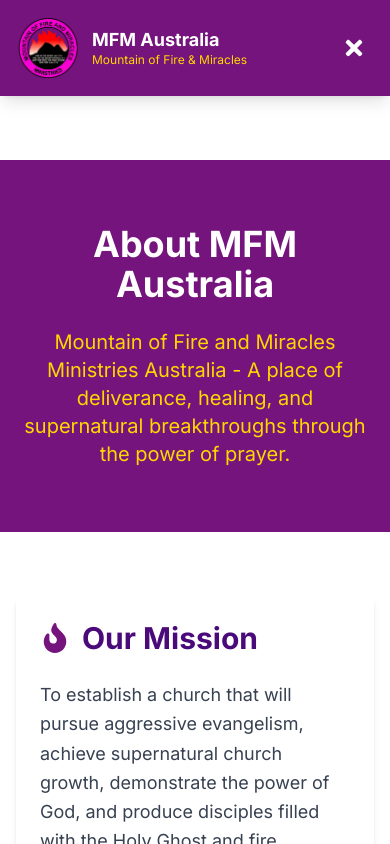
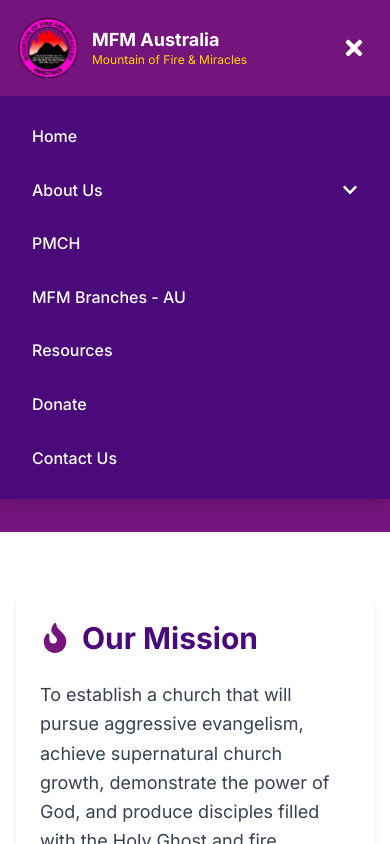
Before and after one commit to MountainofFireAU/homepage, a Next.js app: page /about in a window 390 px wide. Both pictures are taken after a click on the button "Toggle menu". Built offline with nearby package versions, Linux system fonts and the light colour scheme.

Commit message:
fix:lity

```diff
--- a/app/components/Header.tsx
+++ b/app/components/Header.tsx
@@ -101,9 +101,10 @@
         </div>
 
         {/* Mobile Navigation */}
+        {isMenuOpen && (
           <div
             ref={menuRef}
-          className={`lg:hidden mobile-menu bg-mfm-dark shadow-lg ${isMenuOpen ? 'open' : ''}`}
+            className="lg:hidden absolute top-full left-0 right-0 bg-mfm-dark shadow-lg z-40"
           >
             <nav className="py-4 px-4">
               <div className="flex flex-col space-y-1">
@@ -124,8 +125,8 @@
                     About Us
                     {activeDropdown === 'about' ? <FaChevronUp /> : <FaChevronDown />}
                   </button>
-                <div className={`dropdown-content ${activeDropdown === 'about' ? 'open' : ''}`}>
-                  <div className="pl-4 space-y-1 mt-1">
+                  {activeDropdown === 'about' && (
+                    <div className="pl-4 space-y-1 mt-1 border-l-2 border-mfm-secondary ml-4">
                       <Link
                         href="/about/meet-the-go"
                         className="block py-2 px-4 text-mfm-secondary hover:text-white hover:bg-mfm-primary/20 rounded-md transition-colors"
@@ -148,7 +149,7 @@
                         Statement of Belief
                       </Link>
                     </div>
-                </div>
+                  )}
                 </div>
 
                 <Link
@@ -193,6 +194,7 @@
               </div>
             </nav>
           </div>
+        )}
       </div>
     </header>
   )
--- a/app/globals.css
+++ b/app/globals.css
@@ -53,48 +53,11 @@
 
 /* Mobile navigation improvements */
 @media (max-width: 1023px) {
-  /* Ensure mobile menu is properly positioned and closes */
-  .mobile-menu {
-    position: fixed;
-    top: 100%;
-    left: 0;
-    right: 0;
-    z-index: 40;
-    transform: translateY(-100%);
-    transition: transform 0.3s ease-in-out, opacity 0.3s ease-in-out;
-    opacity: 0;
-    visibility: hidden;
-  }
-
-  .mobile-menu.open {
-    transform: translateY(0);
-    opacity: 1;
-    visibility: visible;
-  }
-
   /* Improve touch targets */
   .nav-link {
     min-height: 44px;
     display: flex;
     align-items: center;
-  }
-
-  /* Better dropdown animations */
-  .dropdown-content {
-    transition: all 0.3s cubic-bezier(0.4, 0, 0.2, 1);
-    max-height: 0;
-    opacity: 0;
-    overflow: hidden;
-  }
-
-  .dropdown-content.open {
-    max-height: 200px;
-    opacity: 1;
-  }
-
-  /* Ensure menu closes when navigating */
-  .mobile-menu:not(.open) {
-    pointer-events: none;
   }
 }
 
```
Lines whose indentation alone changed are shown as unchanged.
